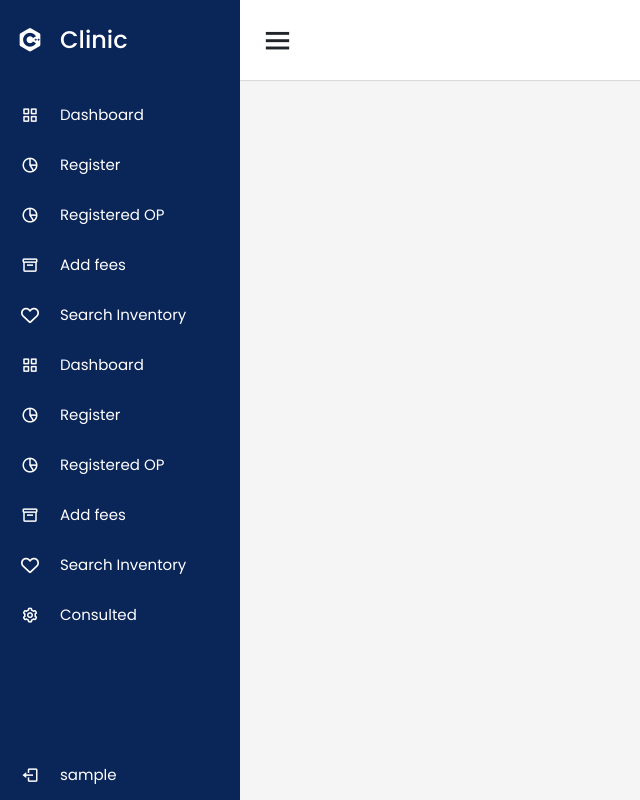
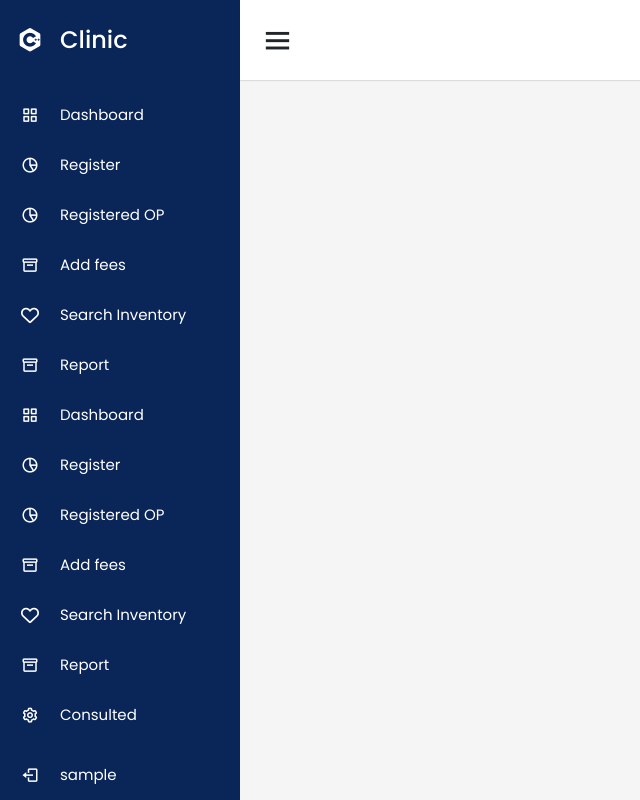
Before and after one commit to sarvancm/clinic, a Django app: page /dashboard/ in a window 1280 px wide. Shown: the whole page, without its empty margins (0-640 px from the left). Run offline with Django 4.2, Linux system fonts and the light colour scheme; the visitor is signed in with stand-in values (Sample User, id 1); some libraries are stand-ins or nearby versions.

Commit message:
report nav

```diff
--- a/management/templates/management/navbar.html
+++ b/management/templates/management/navbar.html
@@ -71,6 +71,12 @@
                         <span class="links_name">Search Inventory</span>
                     </a>
                 </li>
+                <li>
+                    <a href="{% url 'report' %}" class="{% active_link 'report' %}">
+                        <i class='bx bx-box'></i>
+                        <span class="links_name">Report</span>
+                    </a>
+                </li>
             {% endif %}
            {% if user.is_admin %}
            <li>
@@ -103,6 +109,12 @@
                     <a href="{% url 'inventory_search_medicine' %}" {% if search %}class="active"{% endif %}>
                         <i class="fa-regular fa-heart"></i>
                         <span class="links_name">Search Inventory</span>
+                    </a>
+                </li>
+                <li>
+                    <a href="{% url 'report' %}" class="{% active_link 'report' %}">
+                        <i class='bx bx-box'></i>
+                        <span class="links_name">Report</span>
                     </a>
                 </li>
                 {% endif %}
```
